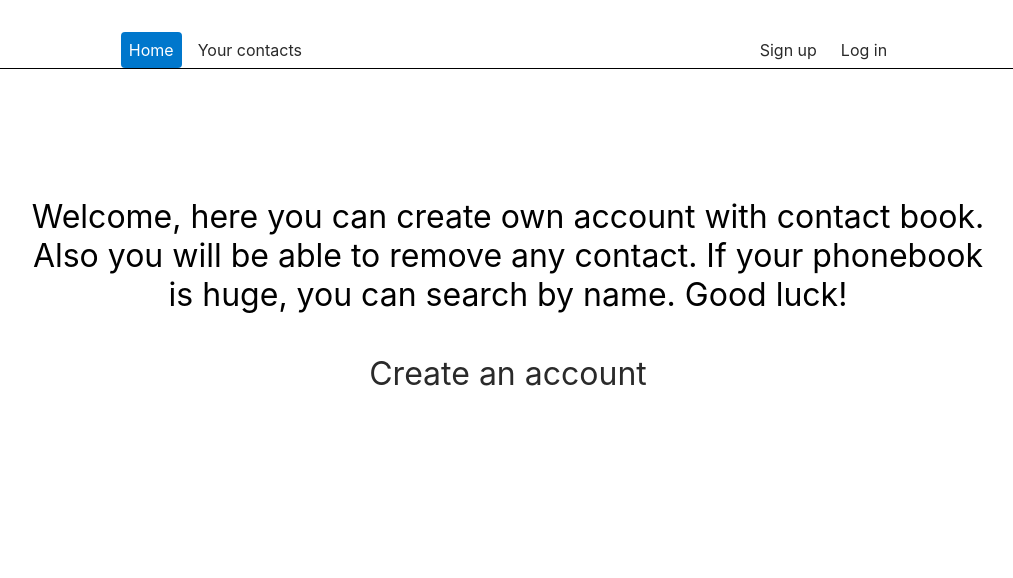
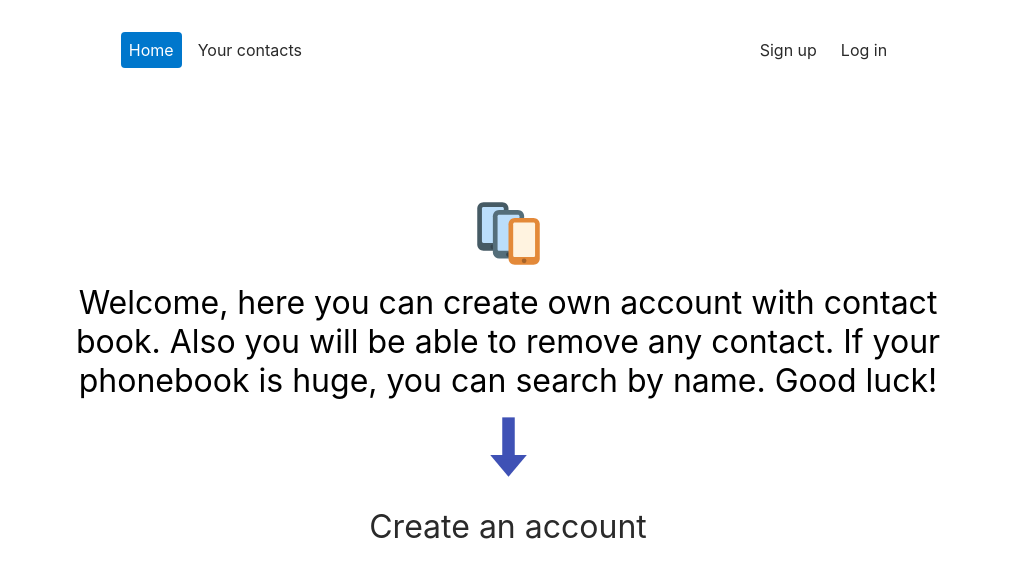
Before and after one commit to aleksei-v/music-assortment, a React (Create React App) app: page /goit-react-hw-08-phonebook/home in a window 1280 px wide. Shown: the top 578 px of the page, without its empty margins (132-1145 px from the left). Built offline with nearby package versions, Linux system fonts and the light colour scheme.

Commit message:
add UI stuff

```diff
--- a/package.json
+++ b/package.json
@@ -20,6 +20,7 @@
     "prop-types": "^15.8.1",
     "react": "^18.1.0",
     "react-dom": "^18.1.0",
+    "react-icons": "^4.6.0",
     "react-loader-spinner": "^5.3.4",
     "react-redux": "^8.0.4",
     "react-router-dom": "^6.4.3",
--- a/src/components/ContactForm/ContactForm.jsx
+++ b/src/components/ContactForm/ContactForm.jsx
@@ -64,7 +64,7 @@ const ContactForm = () => {
                     alignItems="center"
                 >
 
-                <TextField id="margin-normal"
+                <TextField
                     margin="normal"
                     label="Contact's name"
                     title="Name may contain only letters, apostrophe, dash and spaces.
@@ -75,7 +75,7 @@ const ContactForm = () => {
                     value={name} onChange={handleInputChange}
                     required />
 
-                <TextField id="margin-normal"
+                <TextField
                     margin="normal"
                     title="Phone number must be digits and can contain spaces, dashes, parentheses and can start with +"
                     label="Contact's number"
--- a/src/components/Layout/Layout.jsx
+++ b/src/components/Layout/Layout.jsx
@@ -14,7 +14,6 @@ const Layout = () => {
                 display='flex'
                 alingItems="center"
                 justifyContent='space-around'
-                borderBottom='1px solid black'
             >
                 <Box as="nav" display="flex" gridGap={3}>
                     {!isUserLogin && <NavItem to='home'>Home</NavItem>}
--- a/src/pages/HomePage.jsx
+++ b/src/pages/HomePage.jsx
@@ -1,14 +1,20 @@
 import { NavItem } from "components/AuthNav/AuthNav.styled";
 import { Box } from "components/Box";
+import { FcMultipleSmartphones, FcDown } from "react-icons/fc";
 
 const HomePage = () => {
   return (
     <Box p={7} display="flex" flexDirection='column' alignItems='center'>
-      <Box as="p" fontSize="l" textAlign='center'>
+      <Box >
+        <FcMultipleSmartphones size='75px' />
+      </Box>
+
+      <Box as="p" fontSize="l" textAlign='center' p={3}>
         Welcome, here you can create own account with contact book. Also you will be able to remove any contact.
         If your phonebook is huge, you can search by name. Good luck!
       </Box>
-      <Box p={5} fontSize="l" >
+      <FcDown size='75px' />
+      <Box p={4} fontSize="l" >
         <NavItem to="/register">Create an account</NavItem>
       </Box>
     </Box>
```
Also changed, not shown: 1 other file (tests, documents, lock files or other folders).
